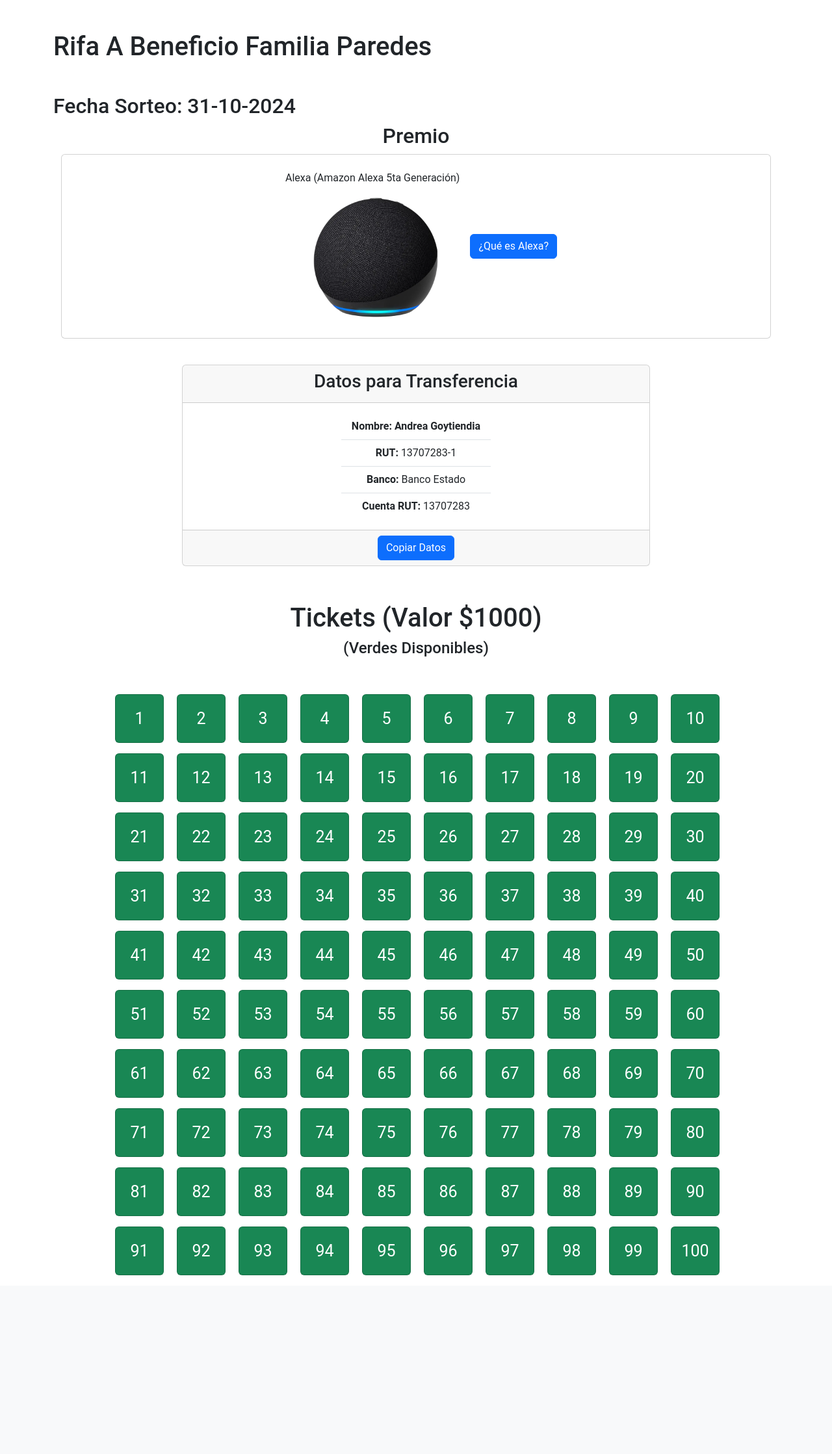
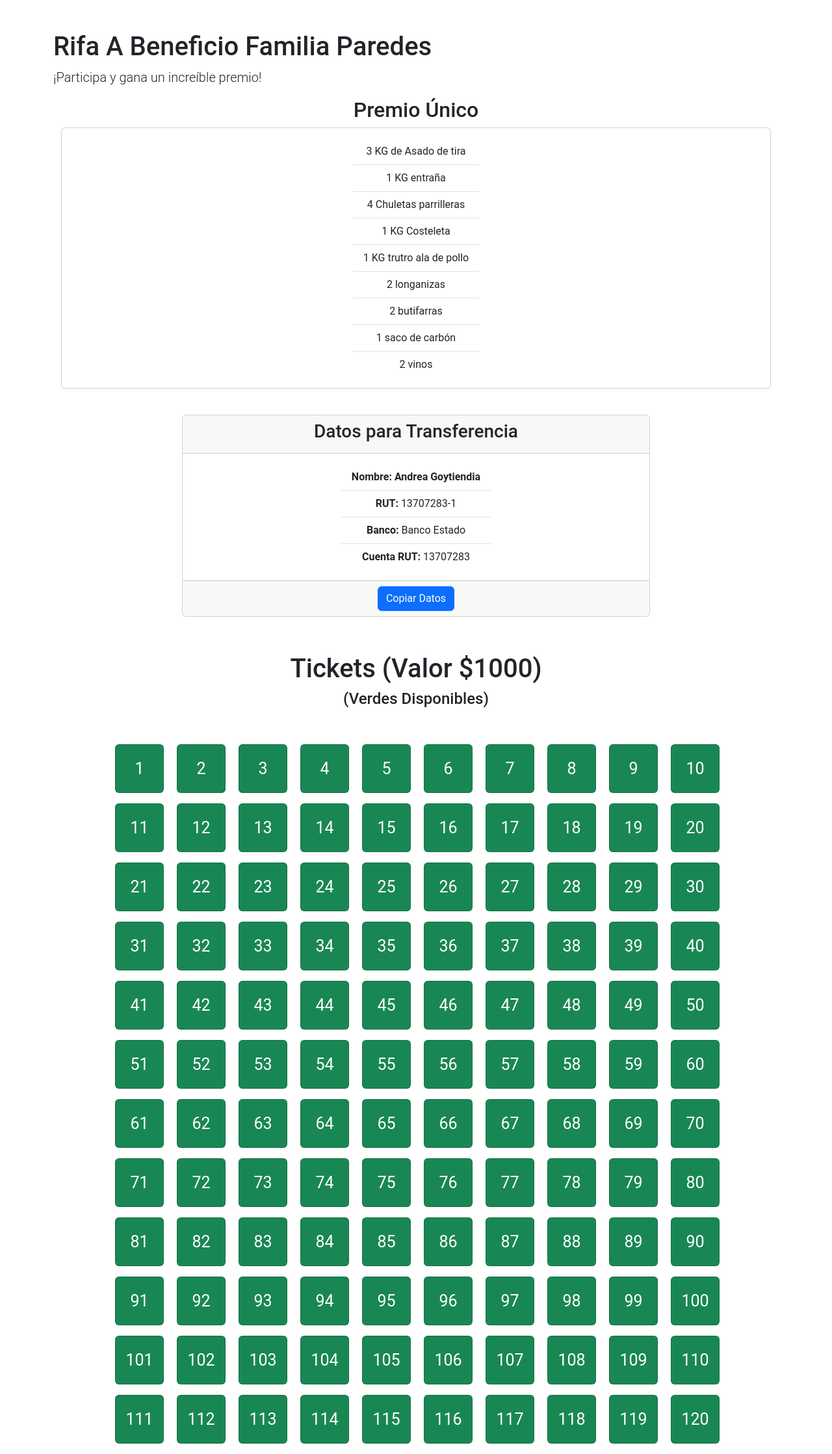
Before and after one commit to BryanBece/webRifa, a Django app: page / in a window 1280 px wide. Shown: the part 56-2293 px from the top of the page at 65% size. Before the commit the page ends 2018 px from the top, so only its background shows below. Run offline with Django 5.2, Linux system fonts and the light colour scheme; data that the repository does not hold is empty; some libraries are stand-ins or nearby versions.

Commit message:
feat: actualizar premio y eliminar referencia a Alexa en la página de inicio

```diff
--- a/rifa/templates/rifa/home.html
+++ b/rifa/templates/rifa/home.html
@@ -6,10 +6,10 @@
 
 {% block content %}
 <h1 class="mt-5">Rifa A Beneficio Familia Paredes</h1>
-<h2 class="mt-5">Fecha Sorteo: 31-10-2024</h2>
+<p class="lead">¡Participa y gana un increíble premio!</p>
 
 <!-- Sección de Premio -->
-<h2 class="text-center">Premio</h2>
+<h2 class="text-center">Premio Único</h2>
 <div class="container">
     <div class="row">
         <div class="col-md-12 mb-3">
@@ -17,49 +17,39 @@
                 <div class="card-body">
                     <ul class="list-group list-group-flush">
                         <li class="list-group-item">
-                            Alexa (Amazon Alexa 5ta Generación)
-                            <br>
-                            <img src="{% static 'images/Alexa.webp' %}" class="img-fluid premio-img" alt="Alexa">
+                            3 KG de Asado de tira
+                        </li>
+                        <li class="list-group-item">
+                            1 KG entraña
+                        </li>
+                        <li class="list-group-item">
+                            4 Chuletas parrilleras
+                        </li>
+                        <li class="list-group-item">
+                            1 KG Costeleta
+                        </li>
+                        <li class="list-group-item">
+                            1 KG trutro ala de pollo
+                        </li>
+                        <li class="list-group-item">
+                            2 longanizas
+                        </li>
+                        <li class="list-group-item">
+                            2 butifarras
+                        </li>
+                        <li class="list-group-item">
+                            1 saco de carbón
+                        </li>
+                        <li class="list-group-item">
+                            2 vinos
                         </li>
                     </ul>
-                    <!-- Botón para abrir el modal -->
-                    <button type="button" class="btn btn-primary" data-bs-toggle="modal" data-bs-target="#alexaModal">
-                        ¿Qué es Alexa?
-                    </button>
                 </div>
             </div>
         </div>
     </div>
 </div>
 
-<!-- Modal -->
-<div class="modal fade" id="alexaModal" tabindex="-1" aria-labelledby="alexaModalLabel" aria-hidden="true">
-    <div class="modal-dialog">
-        <div class="modal-content">
-            <div class="modal-header">
-                <h5 class="modal-title" id="alexaModalLabel">¿Qué es Alexa?</h5>
-                <button type="button" class="btn-close" data-bs-dismiss="modal" aria-label="Close"></button>
-            </div>
-            <div class="modal-body">
-                <p><strong>Amazon Alexa</strong> es un asistente virtual controlado por voz, desarrollado por Amazon. Puedes usar Alexa para realizar una amplia gama de tareas mediante comandos de voz.</p>
-                <p>Con Alexa puedes:</p>
-                <ul>
-                    <li>Controlar dispositivos inteligentes en tu hogar, como luces, termostatos, y cámaras de seguridad.</li>
-                    <li>Reproducir música desde servicios como Spotify, Amazon Music, Apple Music, y más.</li>
-                    <li>Hacer preguntas sobre el clima, noticias, deportes, y curiosidades generales.</li>
-                    <li>Configurar alarmas, recordatorios y temporizadores.</li>
-                    <li>Realizar compras en Amazon o añadir productos a tu lista de compras.</li>
-                    <li>Hacer llamadas telefónicas o enviar mensajes.</li>
-                    <li>Jugar juegos interactivos o participar en trivias.</li>
-                </ul>
-                <p>¡Alexa se convierte en un centro de control para tu hogar y puede ayudarte a simplificar muchas tareas diarias!</p>
-            </div>
-            <div class="modal-footer">
-                <button type="button" class="btn btn-secondary" data-bs-dismiss="modal">Cerrar</button>
-            </div>
-        </div>
-    </div>
-</div>
 
 <!-- Información de Transferencia -->
 <div class="container mt-4" style="margin-bottom: 5%;">
@@ -86,7 +76,7 @@
 </div>
 
 <script>
-    document.getElementById('copyButton').addEventListener('click', function() {
+    document.getElementById('copyButton').addEventListener('click', function () {
         var transferData = document.getElementById('transferData');
         var tempElement = document.createElement('textarea');
         tempElement.value = transferData.innerText;
@@ -95,7 +85,9 @@
         document.execCommand('copy');
         document.body.removeChild(tempElement);
         this.innerText = "Datos Copiados!";
-        setTimeout(() => { this.innerText = "Copiar Datos"; }, 2000);
+        setTimeout(() => {
+            this.innerText = "Copiar Datos";
+        }, 2000);
     });
 </script>
 
@@ -122,7 +114,8 @@
     {% for number in numbers %}
     <div class="col-6 col-sm-4 col-md-2 col-lg-1 mb-3">
         <a href="{% url 'add_ticket' number.number %}" class="text-decoration-none">
-            <div class="card {% if number.available %}bg-success{% else %}bg-danger{% endif %}" style="height: 75px; width: 75px;">
+            <div class="card {% if number.available %}bg-success{% else %}bg-danger{% endif %}"
+                style="height: 75px; width: 75px;">
                 <div class="card-body text-center text-white" style="font-size: 25px;">
                     {{ number.number }}
                 </div>
--- a/rifa/views.py
+++ b/rifa/views.py
@@ -7,7 +7,7 @@
 from django.http import JsonResponse
 
 def home(request):
-    total_numbers = 100
+    total_numbers = 120
     tickets = Ticket.objects.all()
     taken_numbers = {ticket.numero for ticket in tickets}
     numbers = [{'number': i, 'available': i not in taken_numbers} for i in range(1, total_numbers + 1)]
```
Also changed, not shown: rifa/static/images/Alexa.webp (deleted).
